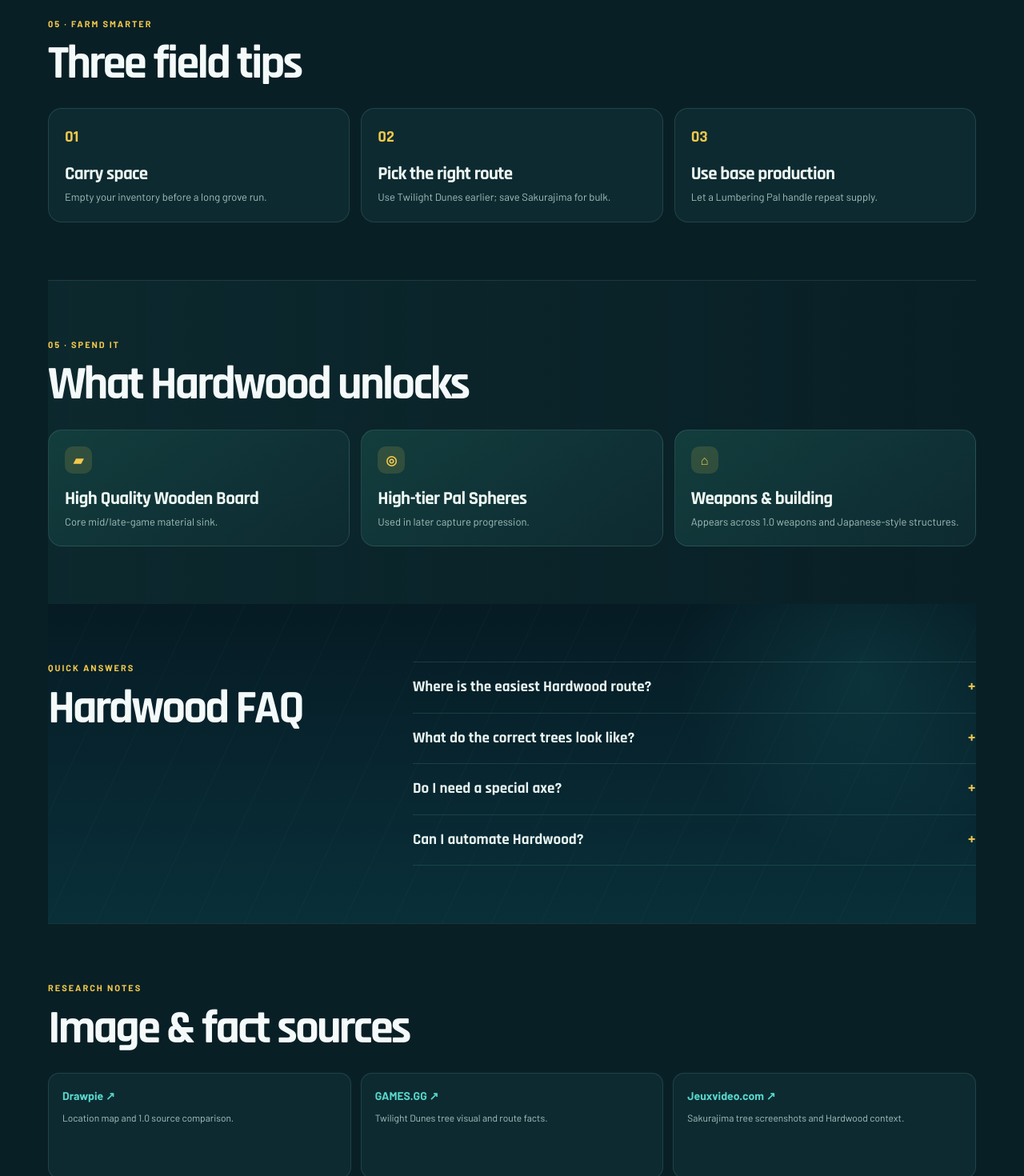
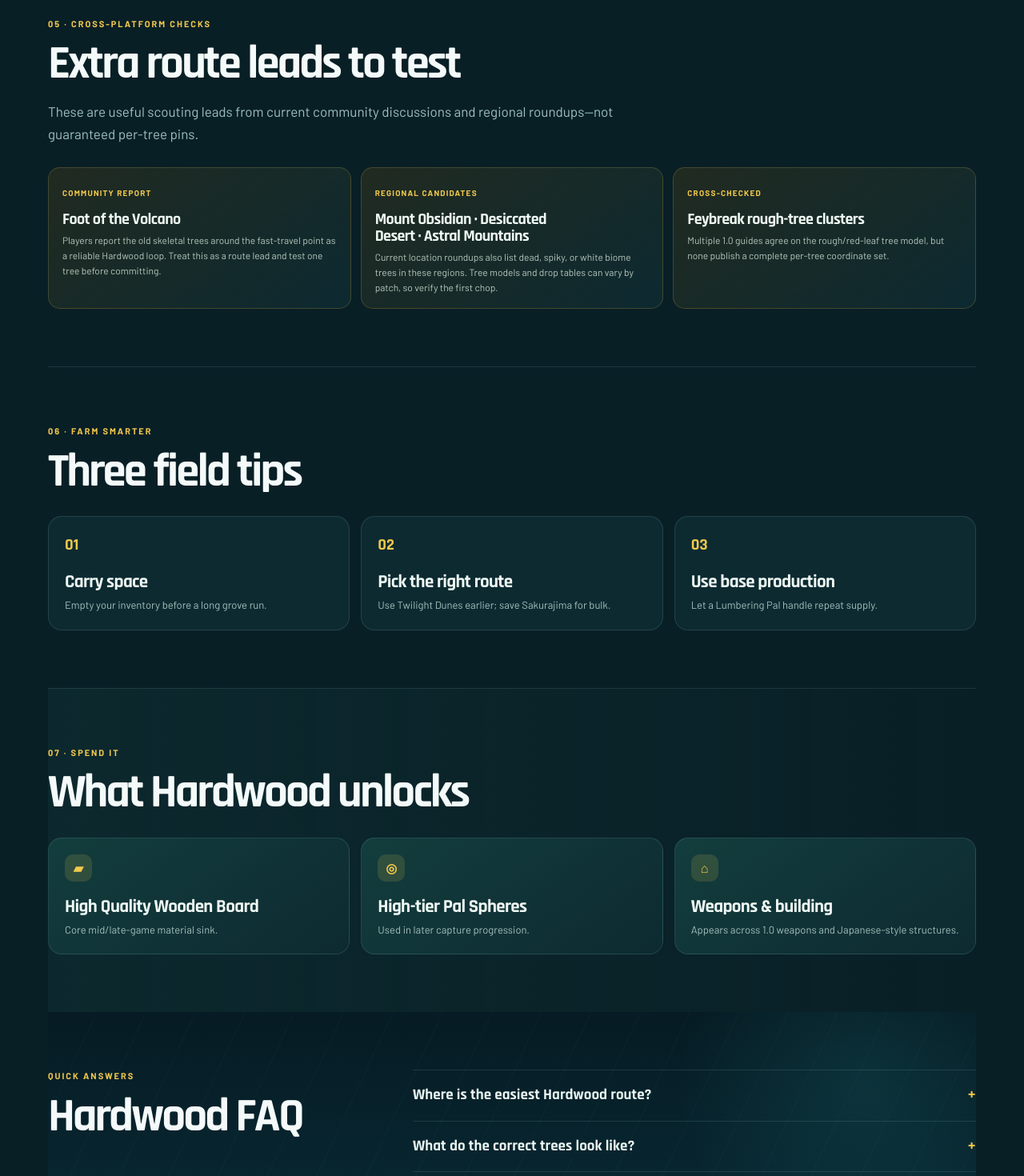
Before and after one commit to bowenchen-1/palworld-guide, a Next.js app: page /items/hardwood in a window 1280 px wide. Shown: the part 4440-5910 px from the top of the page at 80% size. Built offline with nearby package versions, Linux system fonts and the light colour scheme.

Commit message:
Add cross-platform Hardwood route reports

```diff
--- a/app/items/hardwood/page.tsx
+++ b/app/items/hardwood/page.tsx
@@ -28,6 +28,12 @@ const sourceMethods = [
   ["Pal drops", "Bonus only", "Mossanda, Wumpo Botan and Palumba."],
 ];
 
+const fieldReports = [
+  ["Foot of the Volcano", "COMMUNITY REPORT", "Players report the old skeletal trees around the fast-travel point as a reliable Hardwood loop. Treat this as a route lead and test one tree before committing."],
+  ["Mount Obsidian · Desiccated Desert · Astral Mountains", "REGIONAL CANDIDATES", "Current location roundups also list dead, spiky, or white biome trees in these regions. Tree models and drop tables can vary by patch, so verify the first chop."],
+  ["Feybreak rough-tree clusters", "CROSS-CHECKED", "Multiple 1.0 guides agree on the rough/red-leaf tree model, but none publish a complete per-tree coordinate set."],
+];
+
 const faqs = [
   ["Where is the easiest Hardwood route?", "Twilight Dunes is the earlier-access route; target the twisting, spiky-leafed trees."],
   ["What do the correct trees look like?", "Sakurajima uses pink Sakura trees with red or white trunks; Twilight Dunes uses sturdy, spiky desert trees."],
@@ -55,15 +61,17 @@ export default function HardwoodPage() {
 
       <section className="hardwood-section" id="how-to-get"><div className="hardwood-two-col"><div><p className="hardwood-kicker">03 · Get it</p><h2>Three quick steps</h2></div><div className="hardwood-step-list"><div><span>01</span><div><h3>Pick a route</h3><p>Twilight Dunes first; Sakurajima for larger groves.</p></div></div><div><span>02</span><div><h3>Chop the visual match</h3><p>Use your axe on the sturdy tree model in the images above.</p></div></div><div><span>03</span><div><h3>Automate the repeat</h3><p>Unlock Logging Site II and assign Lumbering.</p></div></div></div></div></section>
 
-      <section className="hardwood-section hardwood-source-methods" id="sources"><div className="hardwood-section-heading"><p className="hardwood-kicker">04 · Source comparison</p><h2>Every way to get Hardwood</h2></div><div className="hardwood-source-method-grid">{sourceMethods.map(([name, meta, note]) => <article key={name}><span>{meta}</span><h3>{name}</h3><p>{note}</p></article>)}</div></section>
+      <section className="hardwood-section hardwood-source-methods" id="methods"><div className="hardwood-section-heading"><p className="hardwood-kicker">04 · Source comparison</p><h2>Every way to get Hardwood</h2></div><div className="hardwood-source-method-grid">{sourceMethods.map(([name, meta, note]) => <article key={name}><span>{meta}</span><h3>{name}</h3><p>{note}</p></article>)}</div></section>
 
-      <section className="hardwood-section" id="tips"><div className="hardwood-section-heading"><p className="hardwood-kicker">05 · Farm smarter</p><h2>Three field tips</h2></div><div className="hardwood-tip-cards"><article><span>01</span><h3>Carry space</h3><p>Empty your inventory before a long grove run.</p></article><article><span>02</span><h3>Pick the right route</h3><p>Use Twilight Dunes earlier; save Sakurajima for bulk.</p></article><article><span>03</span><h3>Use base production</h3><p>Let a Lumbering Pal handle repeat supply.</p></article></div></section>
+      <section className="hardwood-section hardwood-field-reports" id="field-reports"><div className="hardwood-section-heading"><p className="hardwood-kicker">05 · Cross-platform checks</p><h2>Extra route leads to test</h2><p>These are useful scouting leads from current community discussions and regional roundups—not guaranteed per-tree pins.</p></div><div className="hardwood-field-report-grid">{fieldReports.map(([name, meta, note]) => <article key={name}><span>{meta}</span><h3>{name}</h3><p>{note}</p></article>)}</div></section>
 
-      <section className="hardwood-section hardwood-uses-section" id="uses"><div className="hardwood-section-heading"><p className="hardwood-kicker">05 · Spend it</p><h2>What Hardwood unlocks</h2></div><div className="hardwood-use-cards"><article><span>▰</span><h3>High Quality Wooden Board</h3><p>Core mid/late-game material sink.</p></article><article><span>◎</span><h3>High-tier Pal Spheres</h3><p>Used in later capture progression.</p></article><article><span>⌂</span><h3>Weapons & building</h3><p>Appears across 1.0 weapons and Japanese-style structures.</p></article></div></section>
+      <section className="hardwood-section" id="tips"><div className="hardwood-section-heading"><p className="hardwood-kicker">06 · Farm smarter</p><h2>Three field tips</h2></div><div className="hardwood-tip-cards"><article><span>01</span><h3>Carry space</h3><p>Empty your inventory before a long grove run.</p></article><article><span>02</span><h3>Pick the right route</h3><p>Use Twilight Dunes earlier; save Sakurajima for bulk.</p></article><article><span>03</span><h3>Use base production</h3><p>Let a Lumbering Pal handle repeat supply.</p></article></div></section>
+
+      <section className="hardwood-section hardwood-uses-section" id="uses"><div className="hardwood-section-heading"><p className="hardwood-kicker">07 · Spend it</p><h2>What Hardwood unlocks</h2></div><div className="hardwood-use-cards"><article><span>▰</span><h3>High Quality Wooden Board</h3><p>Core mid/late-game material sink.</p></article><article><span>◎</span><h3>High-tier Pal Spheres</h3><p>Used in later capture progression.</p></article><article><span>⌂</span><h3>Weapons & building</h3><p>Appears across 1.0 weapons and Japanese-style structures.</p></article></div></section>
 
       <section className="hardwood-section hardwood-faq" id="faq"><div className="hardwood-two-col"><div><p className="hardwood-kicker">Quick answers</p><h2>Hardwood FAQ</h2></div><div className="hardwood-faq-list">{faqs.map(([question, answer]) => <details key={question}><summary>{question}<span>+</span></summary><p>{answer}</p></details>)}</div></div></section>
 
-      <section className="hardwood-section hardwood-sources" id="sources"><div className="hardwood-section-heading"><p className="hardwood-kicker">Research notes</p><h2>Image & fact sources</h2></div><div className="hardwood-source-grid"><a href="https://drawpie.com/blog/palworld-1-0-hardwood-guide/" target="_blank" rel="noreferrer"><strong>Drawpie ↗</strong><span>Location map and 1.0 source comparison.</span></a><a href="https://games.gg/news/palworld-hardwood-locations/" target="_blank" rel="noreferrer"><strong>GAMES.GG ↗</strong><span>Twilight Dunes tree visual and route facts.</span></a><a href="https://www.jeuxvideo.com/news/2093310/bois-robuste-palworld-ou-le-trouver-et-a-quoi-sert-il.htm" target="_blank" rel="noreferrer"><strong>Jeuxvideo.com ↗</strong><span>Sakurajima tree screenshots and Hardwood context.</span></a></div></section>
+      <section className="hardwood-section hardwood-sources" id="sources"><div className="hardwood-section-heading"><p className="hardwood-kicker">Research notes</p><h2>Image & fact sources</h2></div><div className="hardwood-source-grid"><a href="https://drawpie.com/blog/palworld-1-0-hardwood-guide/" target="_blank" rel="noreferrer"><strong>Drawpie ↗</strong><span>Location map and 1.0 source comparison.</span></a><a href="https://games.gg/news/palworld-hardwood-locations/" target="_blank" rel="noreferrer"><strong>GAMES.GG ↗</strong><span>Twilight Dunes tree visual and route facts.</span></a><a href="https://www.gamesradar.com/games/rpg/palworld-hardwood/" target="_blank" rel="noreferrer"><strong>GamesRadar+ ↗</strong><span>Regional tree candidates beyond the two primary routes.</span></a><a href="https://www.reddit.com/r/Palworld/comments/1usdsvp/whats_hardwood/" target="_blank" rel="noreferrer"><strong>Reddit field report ↗</strong><span>Community Foot of the Volcano route lead; verify in-game.</span></a><a href="https://www.jeuxvideo.com/news/2093310/bois-robuste-palworld-ou-le-trouver-et-a-quoi-sert-il.htm" target="_blank" rel="noreferrer"><strong>Jeuxvideo.com ↗</strong><span>Sakurajima tree screenshots and Hardwood context.</span></a></div></section>
     </div>
     <footer className="hardwood-footer">Independent fan-made resource · Palworld is a trademark of its respective owner.</footer>
   </main>;
```
Also changed, not shown: app/hardwood-visual.css.
